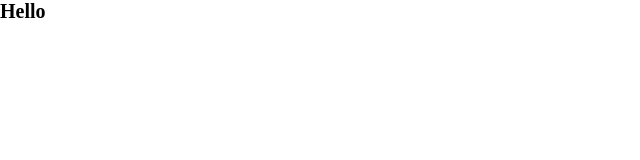
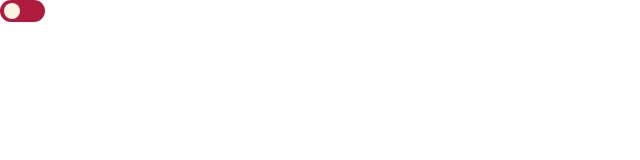
Before and after one commit to mahteusz/Portfolio, a React (Vite) app: page / in a window 1280 px wide. Shown: the top 160 px of the page, without its empty margins (0-640 px from the left). Built offline with nearby package versions, Linux system fonts and the light colour scheme.

Commit message:
FEAT: creating a ToggleSwitch component

```diff
--- a/src/App.tsx
+++ b/src/App.tsx
@@ -1,9 +1,10 @@
+import ToggleSwitch from './Components/ToggleSwitch'
 import { ThemeProvider } from './Contexts'
 
 const App = () => {
   return (
     <ThemeProvider>
-      <h1>Hello</h1>
+      <ToggleSwitch />
     </ThemeProvider>
   )
 }
--- /dev/null
+++ b/src/Components/ToggleSwitch/index.tsx
@@ -0,0 +1,11 @@
+import "./styles.scss"
+import { useTheme } from '../../Contexts/useTheme'
+
+const ToggleSwitch = () => {
+  const themeData = useTheme()
+  return (
+    <input type='checkbox' className={`${themeData.theme}`}/>
+  )
+}
+
+export default ToggleSwitch
--- /dev/null
+++ b/src/Components/ToggleSwitch/styles.scss
@@ -0,0 +1,28 @@
+@import '../../Styles/mixins.scss';
+
+input[type=checkbox] {
+  appearance: none;
+  width: 45px;
+  height: 22px;
+  @include themify("background-color", "primary");
+  border-radius: 50px;
+  border: 0;
+  cursor: pointer;
+  position: relative;
+
+  &:before {
+    content: "";
+    width: 16px;
+    height: 16px;
+    @include themifySelf("background-color", "background");
+    border-radius: 50%;
+    position: absolute;
+    top: 3px;
+    left: 4px;
+    transition: 0.3s ease;
+  }
+
+  &:checked:before {
+    left:25px;
+  }
+}
--- a/src/Styles/mixins.scss
+++ b/src/Styles/mixins.scss
@@ -4,7 +4,14 @@
   @each $theme, $color in $themes {
     &.#{$theme} {
       #{$property}: map-get($color, $key);
-      @debug $property, $key
     }
   }
-}
+};
+
+@mixin themifySelf($property, $key) {
+  @each $theme, $color in $themes {
+    & {
+      #{$property}: map-get($color, $key);
+    }
+  }
+};
```
